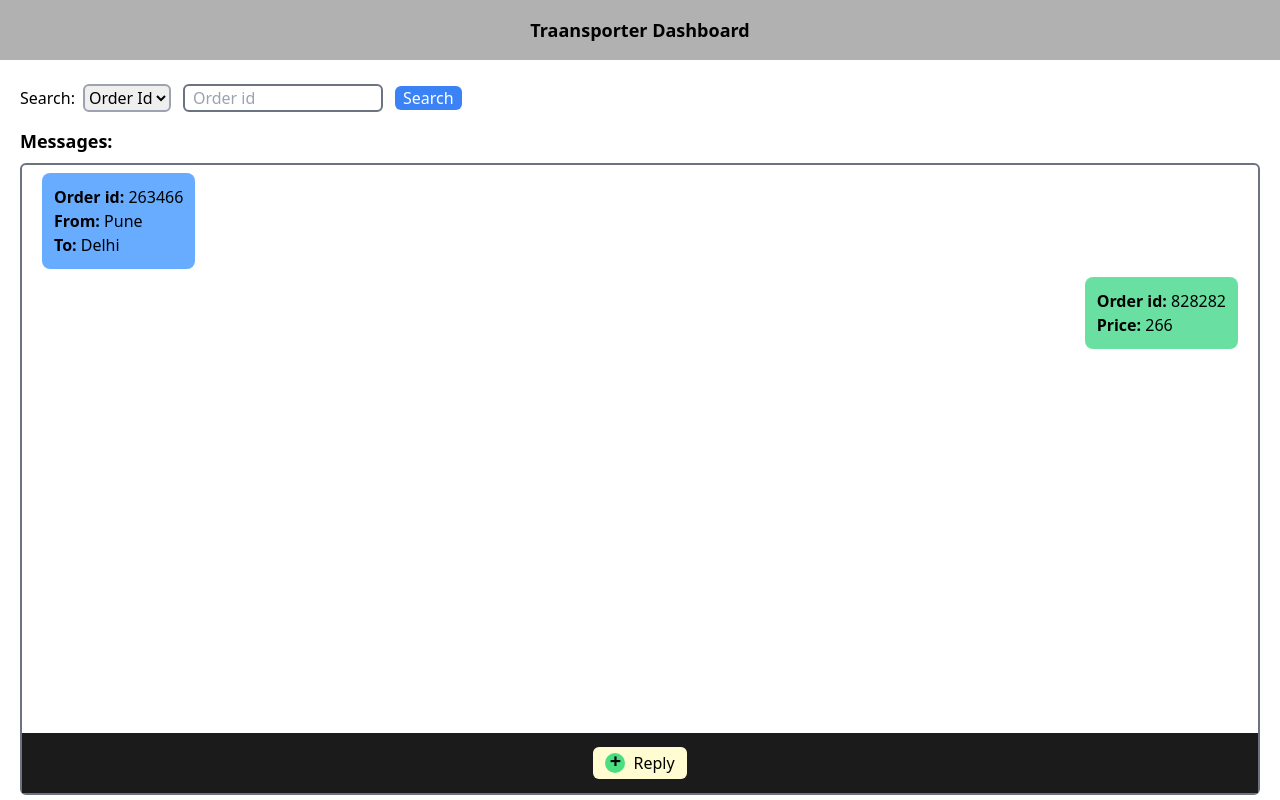
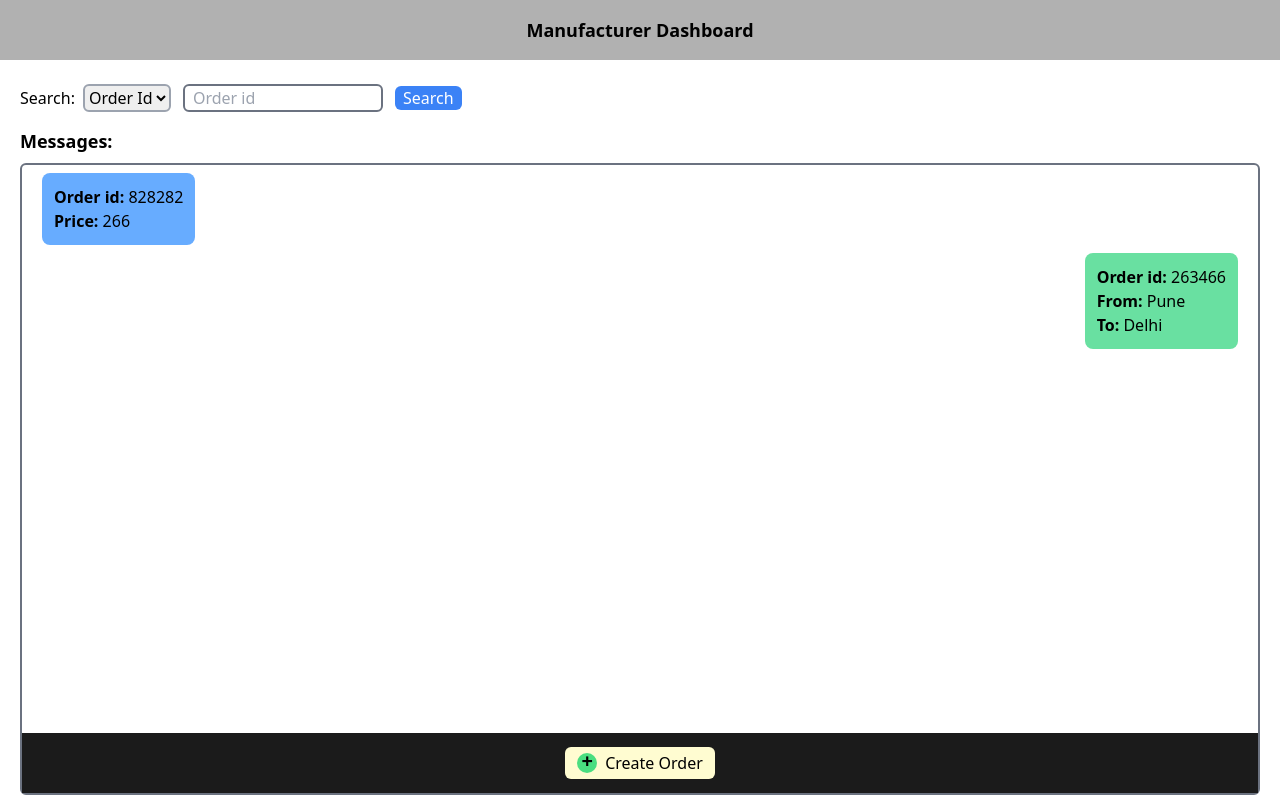
Before and after one commit to NeerajSati/order-book, a React (Create React App) app: page / in a window 1280 px wide. Built offline with nearby package versions, Linux system fonts and the light colour scheme; the HTML template or start-up script is replaced by a standard one.

Commit message:
Manufacturer Create Order Modal created

```diff
--- /dev/null
+++ b/src/components/CreateOrderModal.jsx
@@ -0,0 +1,39 @@
+import React, { useRef, useState } from 'react'
+
+function CreateOrderModal({setViewCreateGroupModal}) {
+  return (
+    <div onClick={(e)=>{e.stopPropagation()}} className='py-2 px-2 w-[600px] max-h-[90vh] max-md:w-screen max-md:h-screen max-md:max-h-screen bg-[#ffffff] overflow-y-auto relative'>
+        <div className='py-2 pb-5 font-bold w-full text-center text-[20px]'>Create a Order</div>
+        <div className='w-full font-semibold flex flex-col items-center justify-center'>
+            <div className='py-2'>Enter Order ID:
+                <input className='ml-5 border-b-2 border-gray-300 outline-none font-normal' type="text" placeholder='Order ID'></input>
+            </div>
+            <div className='py-2'>From:
+                <input className='ml-5 border-b-2 border-gray-300 outline-none font-normal' type="text" placeholder='Address'></input>
+            </div>
+            <div className='py-2'>To:
+                <input className='ml-5 border-b-2 border-gray-300 outline-none font-normal' type="text" placeholder='Address'></input>
+            </div>
+            <div className='py-2'>Quantity:
+                <input className='ml-5 border-b-2 border-gray-300 outline-none font-normal' type="text" placeholder='Quantity e.g,50,100,...'></input>
+            </div>
+            <div className='py-2'>Pickup:
+                <input className='ml-5 border-b-2 border-gray-300 outline-none font-normal' type="text" placeholder='Address'></input>
+            </div>
+            <div className='py-2'>Transporter:
+            <select className='ml-2 w-[150px] outline-none border-2 rounded-md border-gray-400'>
+                <option value="Someone">T1</option>
+                <option value="Transporter2">T2</option>
+            </select>
+            </div>
+        </div>
+
+        <div className='w-full flex items-center justify-center mt-2'>
+            <button className='bg-[#09794A] text-white px-4 py-1 rounded-md'>Create Order</button>
+        </div>
+        <div onClick={()=>{setViewCreateGroupModal(false)}} className='absolute top-[20px] right-[20px] text-[25px] cursor-pointer text-[#861a1a]'>x</div>
+    </div>
+  )
+}
+
+export default CreateOrderModal
--- a/src/components/Dashboard.jsx
+++ b/src/components/Dashboard.jsx
@@ -4,8 +4,8 @@ import Transporter from './Transporter'
 
 function Dashboard() {
   return (
-        <Transporter/>
-        // <Manufacturer/>
+        // <Transporter/>
+        <Manufacturer/>
   )
 }
 
--- a/src/components/Manufacturer.jsx
+++ b/src/components/Manufacturer.jsx
@@ -1,7 +1,9 @@
 import React, { useState } from 'react'
+import CreateOrderModal from './CreateOrderModal';
 
 function Manufacturer() {
     const [filter, setFilter] = useState('orderId');
+    const [viewCreateOrderModal, setViewCreateGroupModal] = useState(false);
   return (
     <div className='h-screen'>
         <div className='h-[60px] bg-[rgb(177,177,177)]'>
@@ -12,10 +14,9 @@ function Manufacturer() {
         <div className='pt-4 h-[60px] flex items-center px-5 text-[16px]'>
             Search:
             <select onChange={(e)=>{setFilter(e.target.value)}} className='ml-2 outline-none border-2 rounded-md border-gray-400'>
-                <option value="orderId">Order Id</option>
+                <option value="orderId" selected>Order Id</option>
                 <option value="from">From</option>
                 <option value="to">To</option>
-
             </select>
             <input type='text' placeholder={filter === 'orderId' ? 'Order id' : 'Address'} className='ml-3 w-[200px] border-gray-500 outline-none border-2 rounded-md px-2'/>
             <button className='bg-blue-500 rounded-md text-[16px] px-2 ml-3 text-white w-50px'>Search</button>
@@ -39,10 +40,16 @@ function Manufacturer() {
                     </div>
                 </div>
                 <div className='w-full h-[60px] bg-[#1b1b1b] flex items-center justify-center'>
-                    <button className='flex flex-row items-center justify-center bg-[#fffcd1] px-3 py-1 rounded-md '><span className='w-5 h-5 mr-2 bg-green-400 flex items-center justify-center rounded-full pb-[5px] font-bold text-[20px]'>+</span> Create Order</button>
+                    <button onClick={()=>{setViewCreateGroupModal(true)}} className='flex flex-row items-center justify-center bg-[#fffcd1] px-3 py-1 rounded-md '><span className='w-5 h-5 mr-2 bg-green-400 flex items-center justify-center rounded-full pb-[5px] font-bold text-[20px]'>+</span> Create Order</button>
                 </div>
             </div>
         </div>
+        {
+            viewCreateOrderModal && (
+            <div onClick={()=>{setViewCreateGroupModal(false)}} className='fixed top-0 right-0 left-0 bottom-0 w-screen h-screen bg-[#262626c1] flex items-center justify-center'>
+                    <CreateOrderModal setViewCreateGroupModal={setViewCreateGroupModal}/>
+            </div>)
+        }
     </div>
   )
 }
```
